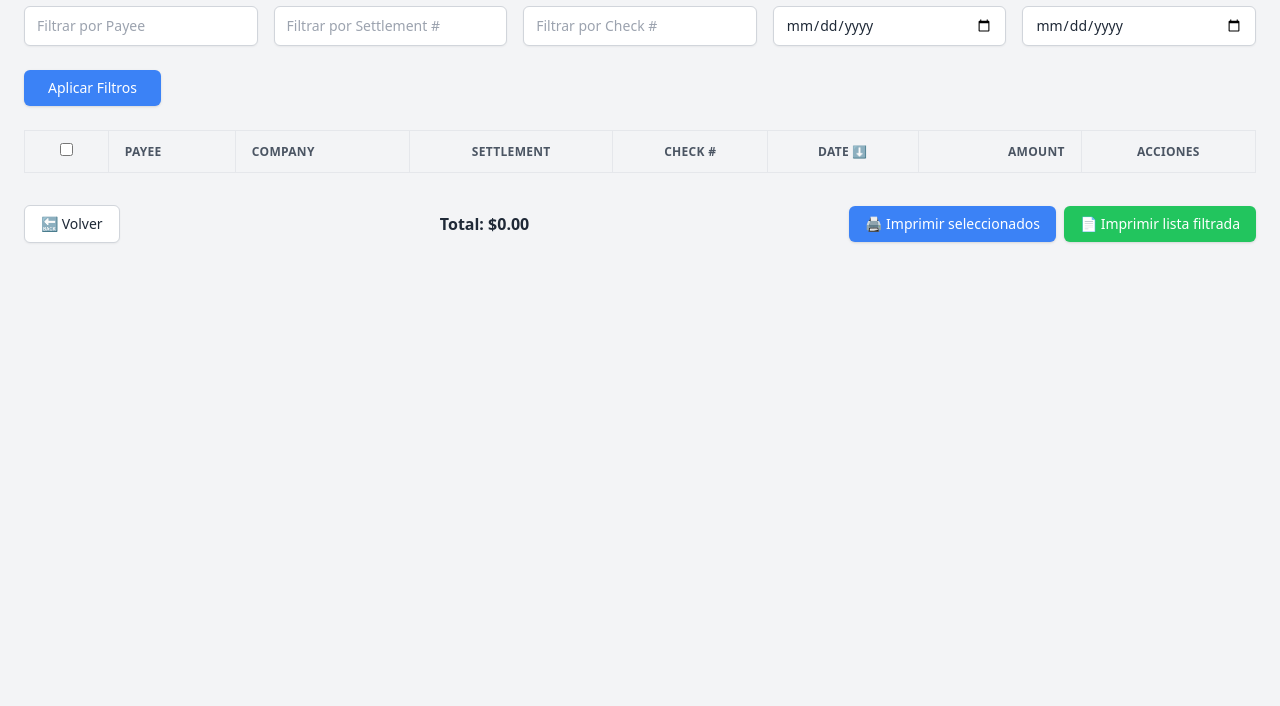
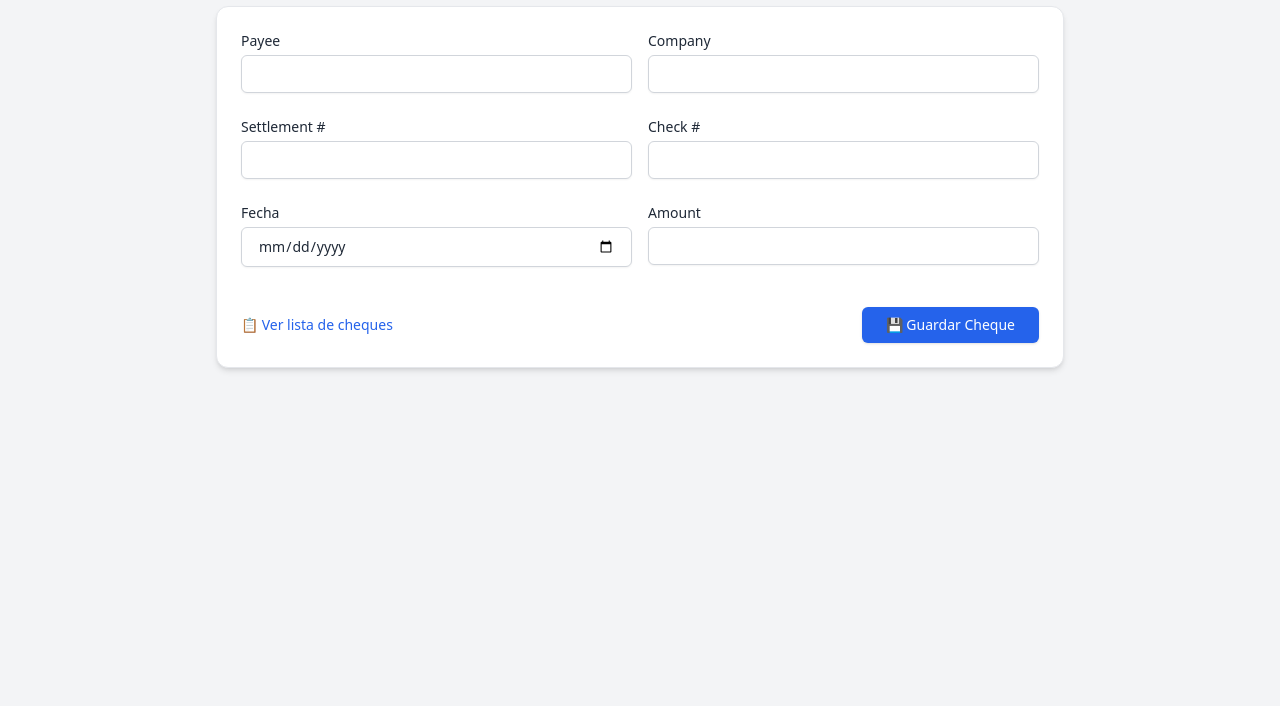
Before and after one commit to BenGanzo/chequefirebase-project, a plain HTML site: page public/index.html in a window 1280 px wide. Shown: the part 94-800 px from the top of the page. Drawn offline with nearby package versions, Linux system fonts and the light colour scheme; no server answers.

Commit message:
Aplicado diseño moderno al formulario de crear cheques

```diff
--- a/public/index.html
+++ b/public/index.html
@@ -3,85 +3,59 @@
 <head>
   <meta charset="UTF-8" />
   <meta name="viewport" content="width=device-width, initial-scale=1.0" />
-  <title>Lista Moderna</title>
+  <title>Crear Cheque</title>
   <script src="https://cdn.tailwindcss.com"></script>
 </head>
 <body class="bg-gray-100 text-gray-800 font-sans">
-  <div class="max-w-7xl mx-auto py-10 px-6">
-    <!-- Encabezado -->
+  <div class="max-w-4xl mx-auto py-10 px-6">
     <h1 class="text-3xl font-semibold tracking-tight mb-6 flex items-center gap-2">
-      📋 <span>Lista de Cheques</span>
+      🧾 <span>Crear Cheque</span>
     </h1>
 
-    <!-- Filtros -->
-    <div class="grid grid-cols-1 md:grid-cols-5 gap-4 mb-6">
-      <input id="filterPayee" type="text" placeholder="Filtrar por Payee" class="bg-white border border-gray-300 rounded-md px-3 py-2 text-sm shadow-sm focus:ring-blue-400 focus:border-blue-400" />
-      <input id="filterSettlement" type="text" placeholder="Filtrar por Settlement #" class="bg-white border border-gray-300 rounded-md px-3 py-2 text-sm shadow-sm focus:ring-blue-400 focus:border-blue-400" />
-      <input id="filterCheckNum" type="text" placeholder="Filtrar por Check #" class="bg-white border border-gray-300 rounded-md px-3 py-2 text-sm shadow-sm focus:ring-blue-400 focus:border-blue-400" />
-      <input id="filterStartDate" type="date" class="bg-white border border-gray-300 rounded-md px-3 py-2 text-sm shadow-sm focus:ring-blue-400 focus:border-blue-400" />
-      <input id="filterEndDate" type="date" class="bg-white border border-gray-300 rounded-md px-3 py-2 text-sm shadow-sm focus:ring-blue-400 focus:border-blue-400" />
-    </div>
+    <form id="chequeForm" class="bg-white p-6 rounded-xl shadow-md space-y-6 border border-gray-200">
+      <div class="grid grid-cols-1 md:grid-cols-2 gap-4">
+        <div>
+          <label for="payee" class="block text-sm font-medium mb-1">Payee</label>
+          <input id="payee" name="payee" type="text" required class="w-full border border-gray-300 rounded-md px-4 py-2 text-sm shadow-sm focus:ring-blue-500 focus:border-blue-500" />
+        </div>
 
-    <div class="mb-6">
-      <button id="applyFilters" class="bg-blue-500 hover:bg-blue-600 text-white text-sm px-6 py-2 rounded-md font-medium shadow">Aplicar Filtros</button>
-    </div>
+        <div>
+          <label for="company" class="block text-sm font-medium mb-1">Company</label>
+          <input id="company" name="company" type="text" class="w-full border border-gray-300 rounded-md px-4 py-2 text-sm shadow-sm focus:ring-blue-500 focus:border-blue-500" />
+        </div>
+      </div>
 
-    <!-- Tabla -->
-    <div class="overflow-x-auto">
-      <table class="min-w-full bg-white rounded-xl shadow-sm border border-gray-200">
-        <thead>
-          <tr class="bg-gray-100 text-xs font-semibold text-gray-600 uppercase tracking-wide border-b border-gray-200">
-            <th class="px-4 py-3 text-center border-r border-gray-200"><input type="checkbox" id="selectAll" /></th>
-            <th class="px-4 py-3 text-left border-r border-gray-200">Payee</th>
-            <th class="px-4 py-3 text-left border-r border-gray-200">Company</th>
-            <th class="px-4 py-3 text-center border-r border-gray-200">Settlement</th>
-            <th class="px-4 py-3 text-center border-r border-gray-200">Check #</th>
-            <th id="sortDateHeader" class="px-4 py-3 text-center cursor-pointer hover:bg-gray-50 border-r border-gray-200">
-              Date <span id="dateSortIcon">⬇️</span>
-            </th>
-            <th class="px-4 py-3 text-right border-r border-gray-200">Amount</th>
-            <th class="px-4 py-3 text-center">Acciones</th>
-          </tr>
-        </thead>
-        <tbody id="tableBody" class="divide-y divide-gray-200 bg-white text-sm">
-          <!-- Cheques renderizados dinámicamente -->
-        </tbody>
-      </table>
-    </div>
+      <div class="grid grid-cols-1 md:grid-cols-2 gap-4">
+        <div>
+          <label for="settlement" class="block text-sm font-medium mb-1">Settlement #</label>
+          <input id="settlement" name="settlement" type="text" required class="w-full border border-gray-300 rounded-md px-4 py-2 text-sm shadow-sm focus:ring-blue-500 focus:border-blue-500" />
+        </div>
 
-    <!-- Controles -->
-    <div class="mt-8 flex flex-col md:flex-row justify-between items-center gap-4">
-      <button onclick="window.location.href='formulario.html'" class="bg-white border border-gray-300 hover:bg-gray-50 text-sm px-4 py-2 rounded-md shadow-sm">🔙 Volver</button>
+        <div>
+          <label for="checknum" class="block text-sm font-medium mb-1">Check #</label>
+          <input id="checknum" name="checknum" type="text" required class="w-full border border-gray-300 rounded-md px-4 py-2 text-sm shadow-sm focus:ring-blue-500 focus:border-blue-500" />
+        </div>
+      </div>
 
-      <p class="text-base font-semibold">Total: $<span id="totalAmount">0.00</span></p>
+      <div class="grid grid-cols-1 md:grid-cols-2 gap-4">
+        <div>
+          <label for="date" class="block text-sm font-medium mb-1">Fecha</label>
+          <input id="date" name="date" type="date" required class="w-full border border-gray-300 rounded-md px-4 py-2 text-sm shadow-sm focus:ring-blue-500 focus:border-blue-500" />
+        </div>
 
-      <div class="flex gap-2">
-        <button id="printSelected" class="bg-blue-500 hover:bg-blue-600 text-white text-sm px-4 py-2 rounded-md shadow">🖨️ Imprimir seleccionados</button>
-        <button id="printFilteredList" class="bg-green-500 hover:bg-green-600 text-white text-sm px-4 py-2 rounded-md shadow">📄 Imprimir lista filtrada</button>
+        <div>
+          <label for="amount" class="block text-sm font-medium mb-1">Amount</label>
+          <input id="amount" name="amount" type="number" step="0.01" required class="w-full border border-gray-300 rounded-md px-4 py-2 text-sm shadow-sm focus:ring-blue-500 focus:border-blue-500" />
+        </div>
       </div>
-    </div>
+
+      <div class="flex justify-between items-center pt-4">
+        <a href="lista.html" class="text-sm text-blue-600 hover:underline">📋 Ver lista de cheques</a>
+        <button type="submit" class="bg-blue-600 hover:bg-blue-700 text-white text-sm px-6 py-2 rounded-md shadow">💾 Guardar Cheque</button>
+      </div>
+    </form>
   </div>
 
-  <!-- Ordenar por fecha -->
-  <script>
-    document.addEventListener('DOMContentLoaded', () => {
-      const sortDateHeader = document.getElementById('sortDateHeader');
-      const dateSortIcon = document.getElementById('dateSortIcon');
-
-      const savedSortAsc = localStorage.getItem('sortDateAsc') === 'true';
-      dateSortIcon.textContent = savedSortAsc ? '⬆️' : '⬇️';
-
-      sortDateHeader.addEventListener('click', () => {
-        const current = localStorage.getItem('sortDateAsc') === 'true';
-        const newValue = !current;
-        localStorage.setItem('sortDateAsc', newValue);
-        dateSortIcon.textContent = newValue ? '⬆️' : '⬇️';
-        if (typeof renderTable === 'function') renderTable();
-      });
-    });
-  </script>
-
-  <!-- Script principal -->
-  <script type="module" src="app.js"></script>
+  <script type="module" src="save-cheque.js"></script>
 </body>
 </html>
```
